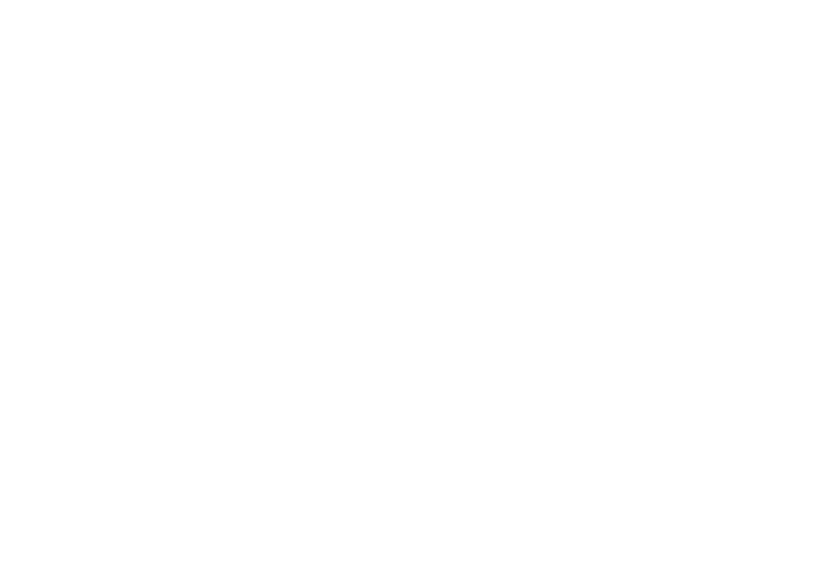
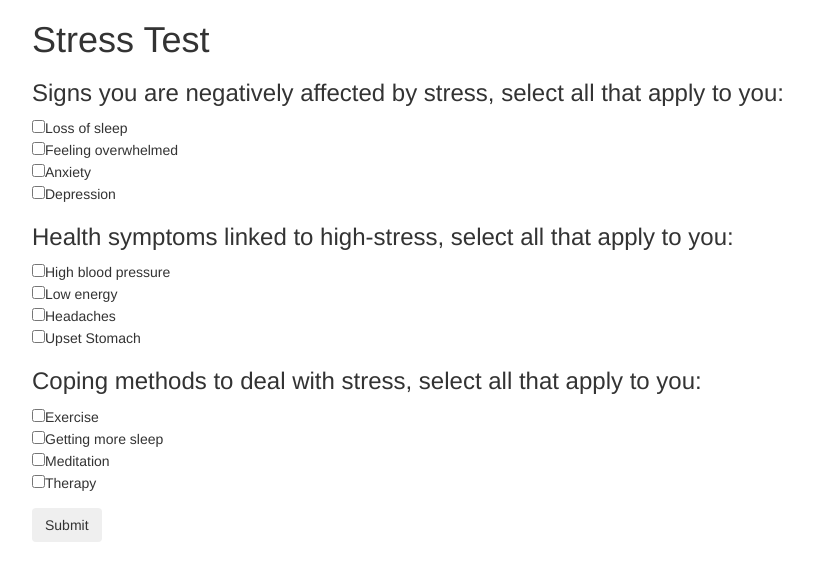
Before and after one commit to kate-skorija/stress-test, a plain HTML site: page index.html in a window 1280 px wide. Shown: the whole page, without its empty margins (38-851 px from the left). Drawn offline with Linux system fonts and the light colour scheme.

Commit message:
add checkbox inputs to html
Co-authored-by: Kate Skorija <kateskorija@gmail.com>

```diff
--- a/index.html
+++ b/index.html
@@ -10,6 +10,33 @@
   <title>Document</title>
 </head>
 <body>
+  <div class="container">
+    <h1>Stress Test</h1>
+    <form id="stress-test">
+      <div class="form-group">
+        <h3>Signs you are negatively affected by stress, select all that apply to you:</h3>
+        <input type="checkbox" name="stress-signs" value="sleep">Loss of sleep<br>
+        <input type="checkbox" name="stress-signs" value="overwhelmed">Feeling overwhelmed<br>
+        <input type="checkbox" name="stress-signs" value="anxiety">Anxiety<br>
+        <input type="checkbox" name="stress-signs" value="depression">Depression<br>
+      </div>
+      <div class="form-group">
+        <h3>Health symptoms linked to high-stress, select all that apply to you:</h3>
+        <input type="checkbox" name="stress-signs" value="high blood pressure">High blood pressure<br>
+        <input type="checkbox" name="stress-signs" value="low energy">Low energy<br>
+        <input type="checkbox" name="stress-signs" value="headaches">Headaches<br>
+        <input type="checkbox" name="stress-signs" value="upset stomach">Upset Stomach<br>
+      </div>
+      <div class="form-group">
+        <h3>Coping methods to deal with stress, select all that apply to you:</h3>
+        <input type="checkbox" name="stress-signs" value="exercise">Exercise<br>
+        <input type="checkbox" name="stress-signs" value="get sleep">Getting more sleep<br>
+        <input type="checkbox" name="stress-signs" value="meditation">Meditation<br>
+        <input type="checkbox" name="stress-signs" value="therapy">Therapy<br>
+      </div>
+      <button type="submit" class="btn">Submit</button>
+    </form>
+  </div>
 
 </body>
 </html>
```
